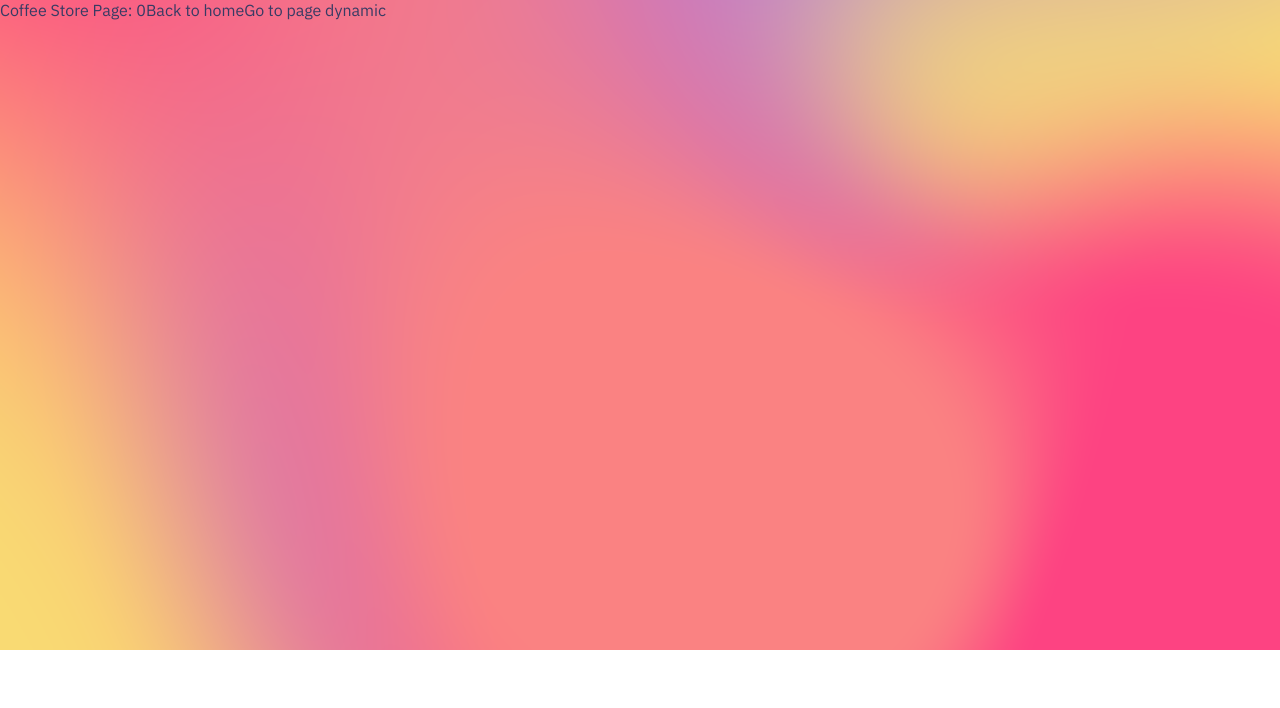
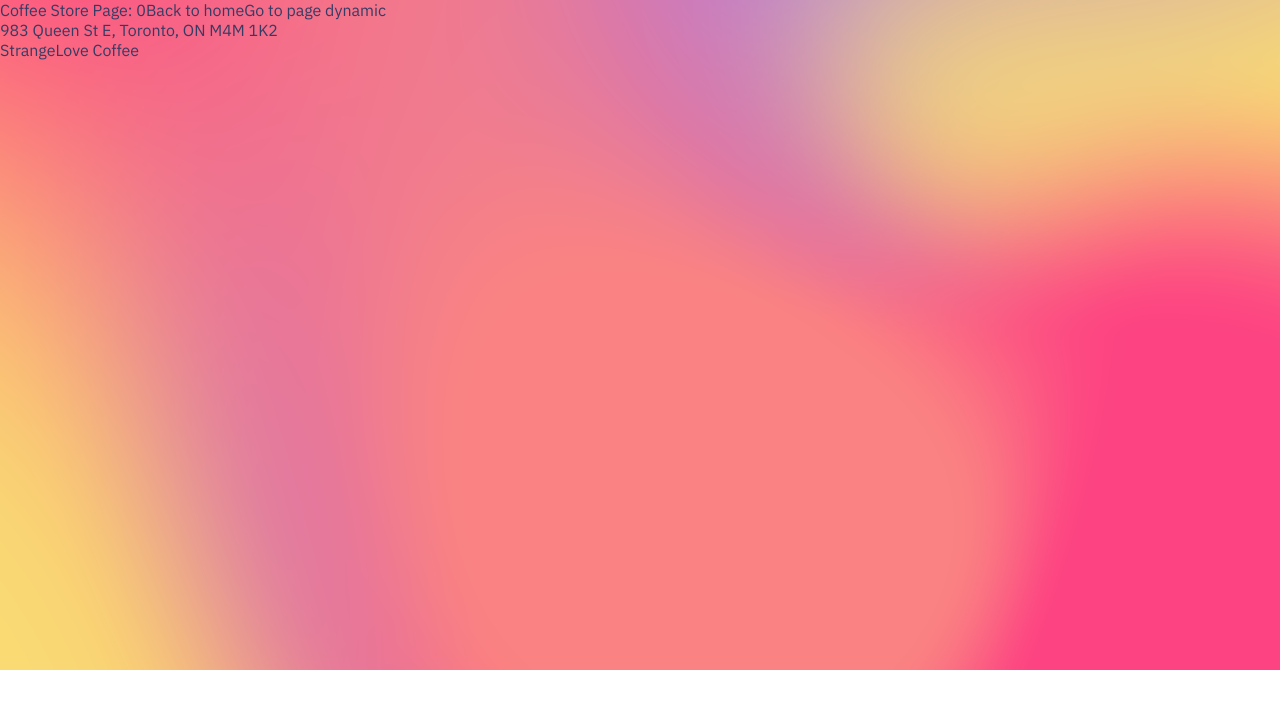
Before and after one commit to frjr17/discoverCoffeeStores, a Next.js app: page /coffee-store/0 in a window 1280 px wide. Shown: the top 708 px of the page. Built offline with nearby package versions, Linux system fonts and the light colour scheme.

Commit message:
Fallback in Next.js

```diff
--- a/pages/coffee-store/[id].jsx
+++ b/pages/coffee-store/[id].jsx
@@ -5,7 +5,7 @@ export const getStaticProps = async (ctx) => {
   const {id} = ctx.params
   return {
     props:{
-      coffeeStore:coffeeStoresData.find(store=>store.id === parseInt(id))
+      coffeeStore:coffeeStoresData.find(store=>store.id.toString() ===id)
     }
   }
 }
@@ -21,7 +21,7 @@ export const getStaticPaths = async () => {
     fallback:false
   }
 }
-export default function CoffeeStore() {
+export default function CoffeeStore(props) {
   const { id } = useRouter().query;
 
   return (
@@ -33,6 +33,8 @@ export default function CoffeeStore() {
       <Link href="/coffee-store/dynamic">
        Go to page dynamic
       </Link>
+      <p>{props.coffeeStore.address}</p>
+      <p>{props.coffeeStore.name}</p>
     </div>
   );
 }
```
